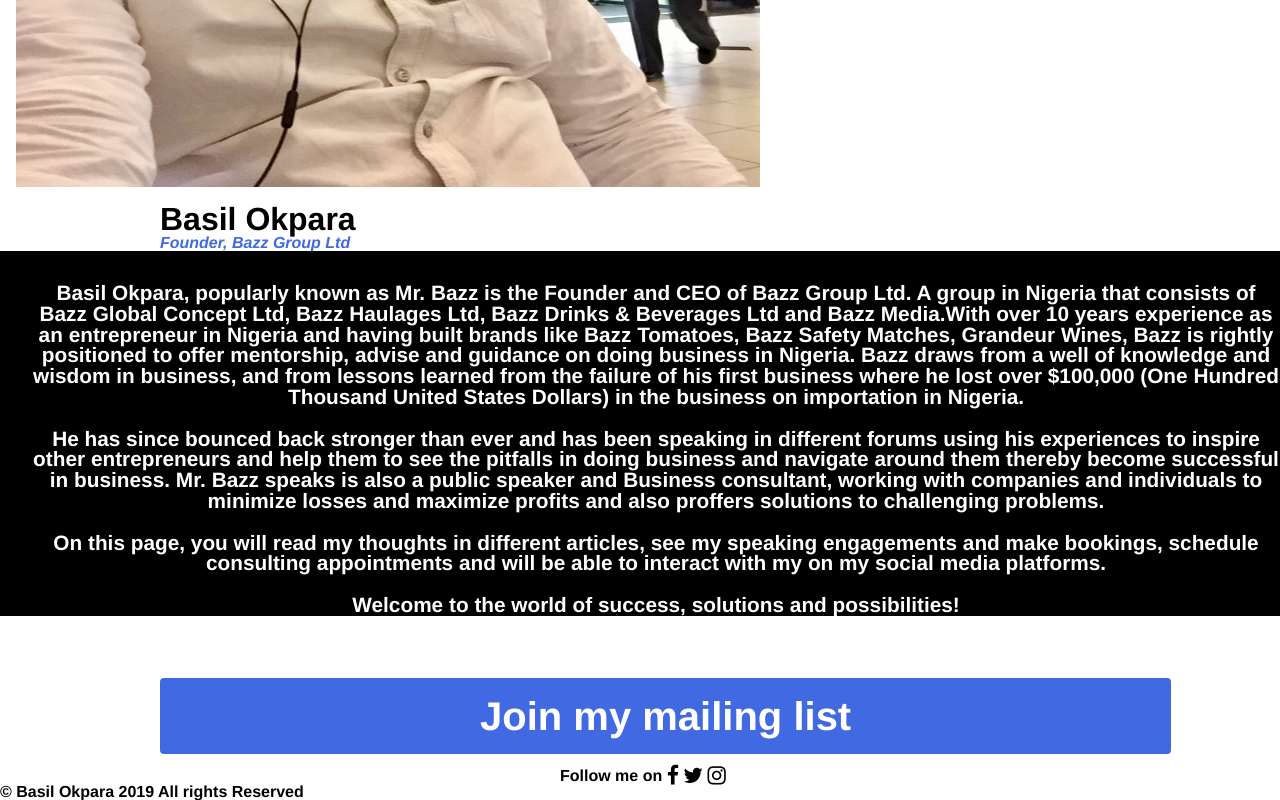
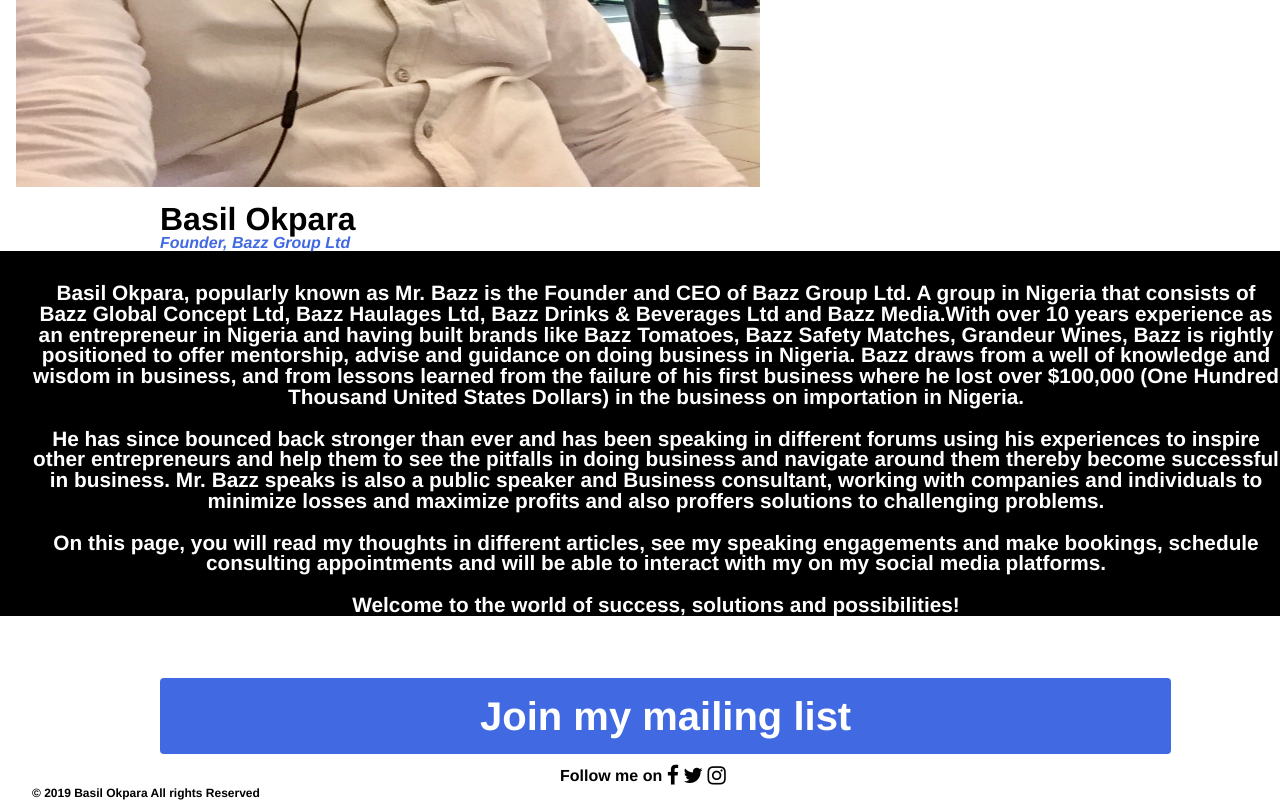
Before and after one commit to MrBazz/basilokpara, a plain HTML site: page index.html in a window 1280 px wide. Shown: the part 613-1413 px from the top of the page. Drawn offline with Linux system fonts and the light colour scheme; files whose address does not match are found by name.

Commit message:
copyright added

```diff
--- a/index.html
+++ b/index.html
@@ -54,6 +54,8 @@
     <i class="fa fa-instagram fa-lg"></i>
   </div>
   <!-- Footer -->
-  <span class="copyright">© Basil Okpara 2019 All rights Reserved</span>
+  <footer>
+  <span class="copyright">© 2019 Basil Okpara All rights Reserved</span>
+  </footer>
 </body>
 </html>
--- a/resources/css/style.css
+++ b/resources/css/style.css
@@ -99,3 +99,9 @@
   padding-left: 35rem;
 }
 /* Footer */
+footer .copyright {
+  font-size: 0.75rem;
+  color: black;
+  padding-left: 2rem;
+  text-align: right;
+}
```
